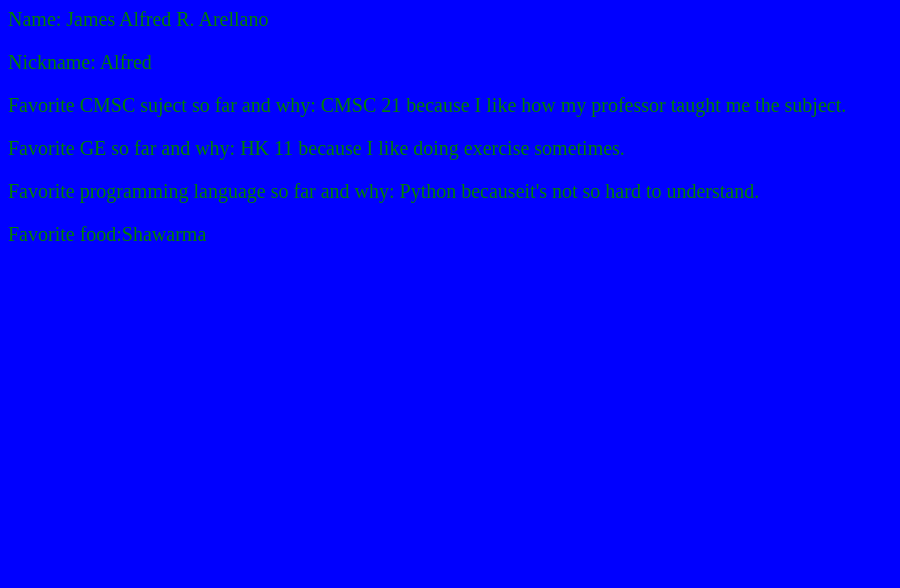
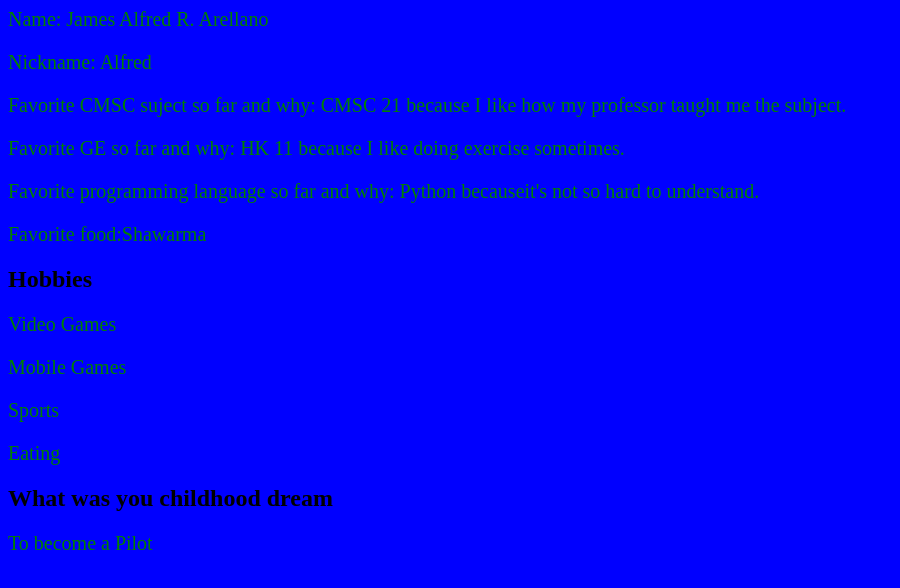
Before and after one commit to jararellano/exercise1, a plain HTML site: page index.html in a window 1280 px wide. Shown: the whole page, without its empty margins (0-900 px from the left). Drawn offline with Linux system fonts and the light colour scheme.

Commit message:
Added hobbies and childhood dream

```diff
--- a/index.html
+++ b/index.html
@@ -9,5 +9,12 @@
 		<p>Favorite GE so far and why: HK 11 because I like doing exercise sometimes.</p>
 		<p> Favorite programming language so far and why: Python becauseit's not so hard to understand.</p>
 		<p>Favorite food:Shawarma</p>
+		<h2>Hobbies</h2>
+		<p>Video Games</p>
+		<p>Mobile Games</p>
+		<p>Sports</p>
+		<p>Eating</p>
+		<h2>What was you childhood dream</h2>
+		<p>To become a Pilot</p>
 	</body>
 </html>
```
